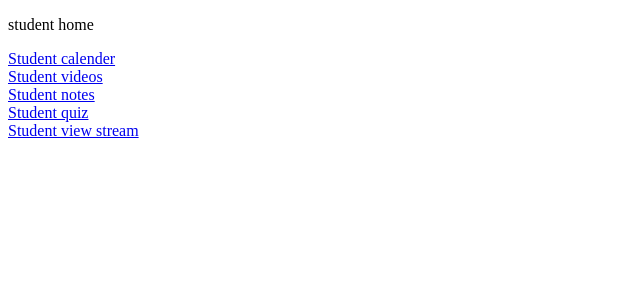
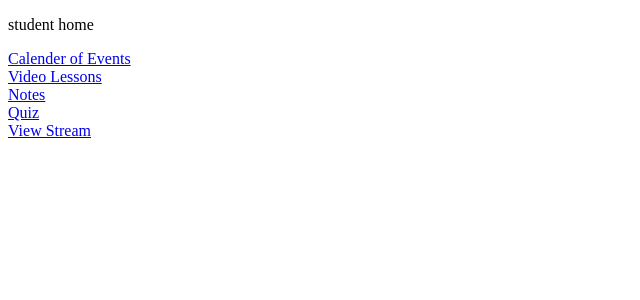
Before and after one commit to LWBcoders/LwB-fe, a React (Vite) app: page /student/home in a window 1280 px wide. Shown: the top 300 px of the page, without its empty margins (0-640 px from the left). Built offline with nearby package versions, Linux system fonts and the light colour scheme.

Commit message:
refactor student-main page

```diff
--- a/src/components/Student/StudentHome.jsx
+++ b/src/components/Student/StudentHome.jsx
@@ -9,7 +9,25 @@ function StudentHome() {
   return (
     <>
       <p>student home </p>
-      <Link to="/student/home/calender" className="home-button">Student calender</Link>
+      <section className="studentsMainScreen">
+            <div className="studentblock-wrapper">
+                <Link className="studentblock-item" to='/student/home/calender'> <i className="fa-regular fa-calendar-days icon-studentBlock"></i> Calender of Events</Link>
+            </div>
+            <div className="studentblock-wrapper">
+                <Link className="studentblock-item" to='/student/home/videos'><i className="fa-brands fa-youtube icon-studentBlock"></i> Video Lessons</Link>
+            </div>
+            <div className="studentblock-wrapper">
+                <Link className="studentblock-item" to='/student/home/notes'> <i className="fa-solid fa-book-open-reader icon-studentBlock"></i> Notes</Link>
+            </div>
+            <div className="studentblock-wrapper">
+                <Link className="studentblock-item" to='/student/home/quiz'><i className="fa-solid fa-circle-question icon-studentBlock"></i> Quiz</Link>
+            </div>
+            <div className="studentblock-wrapper">
+                <Link className="studentblock-item" to='/student/home/view'><i className="fa-solid fa-circle-question icon-studentBlock"></i> View Stream</Link>
+            </div>
+
+        </section>
+      {/* <Link to="/student/home/calender" className="home-button">Student calender</Link>
       <br></br>
       <Link to="/student/home/videos" className="home-button">Student videos</Link>
       <br></br>
@@ -17,7 +35,7 @@ function StudentHome() {
       <br></br>
       <Link to="/student/home/quiz" className="home-button">Student quiz</Link>
       <br></br>
-      <Link to="/student/home/view" className="home-button">Student view stream</Link>
+      <Link to="/student/home/view" className="home-button">Student view stream</Link> */}
 
       <Routes>
      <Route path="calender" element={<StudentCalender/>}/>
```
